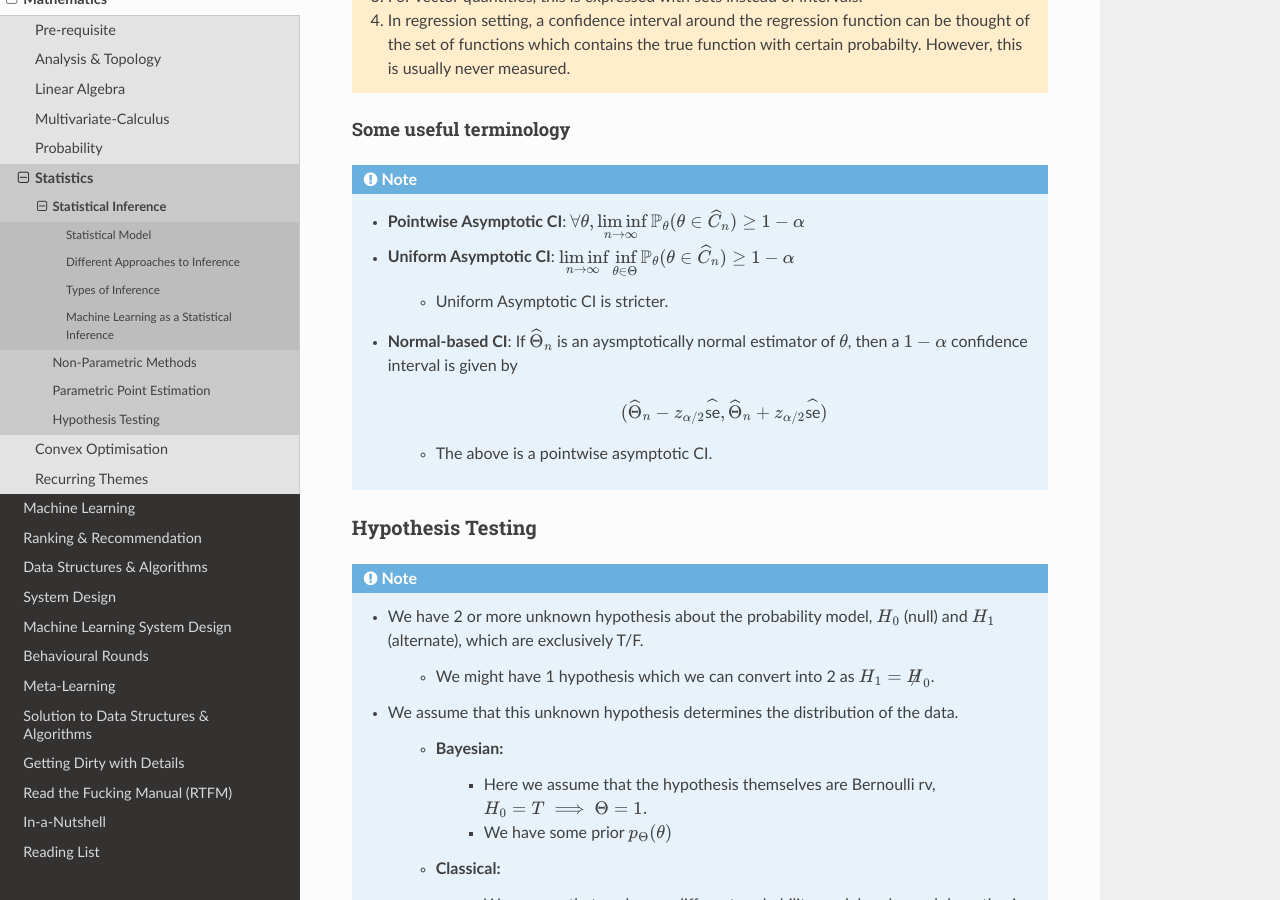
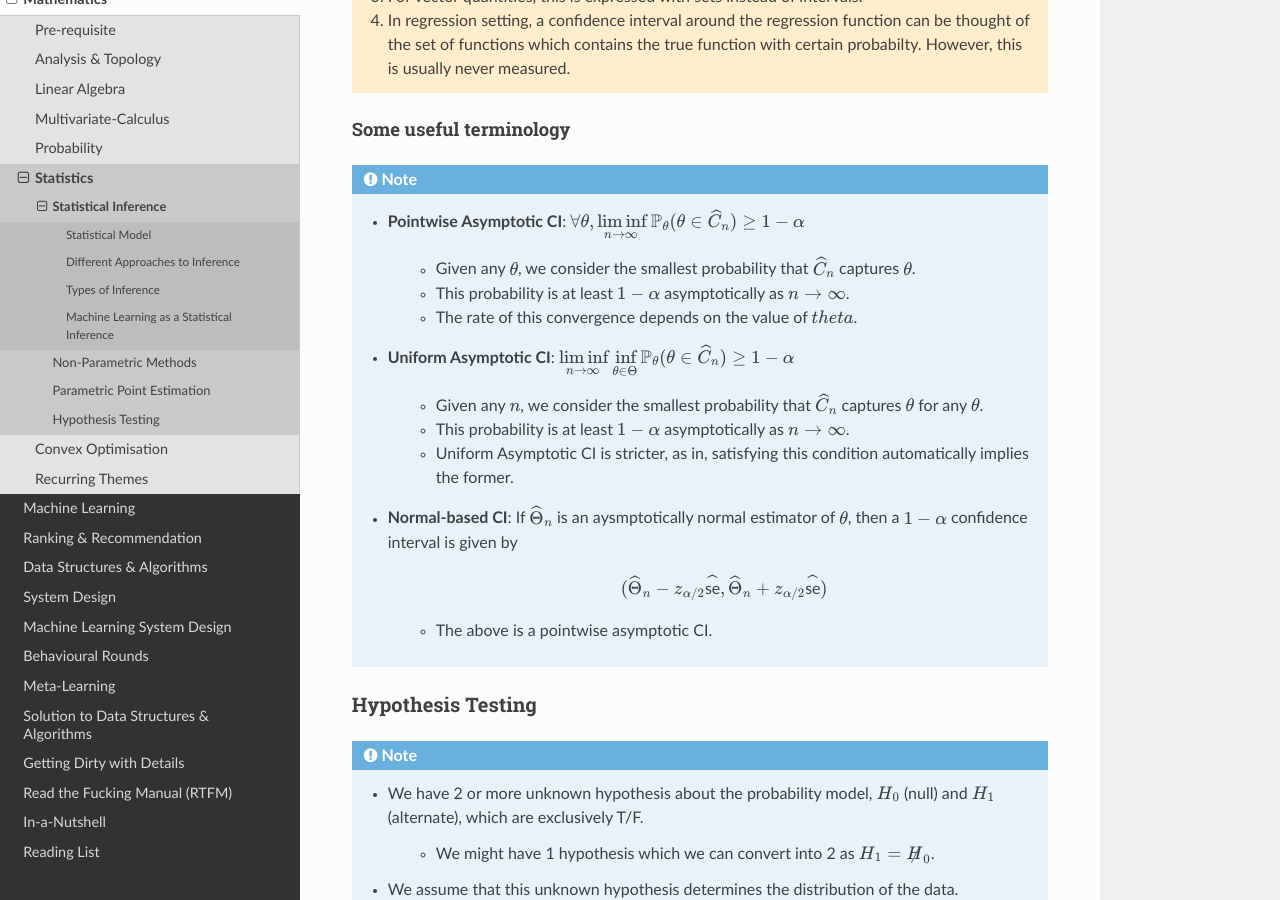
Before and after one commit to uselesstechjunks/leetcode, a Sphinx documentation site: the page built from docs/source/math/stat/inference.rst, in a window 1280 px wide and 900 px high, scrolled down 4357 px. Built offline with Sphinx 7.4.7 and the Read the Docs theme 2.0.0, drawn with Linux system fonts in a browser that asks for light colours; some of the changed text lies outside the part shown.

Commit message:
Update inference.rst

```diff
--- a/docs/source/math/stat/inference.rst
+++ b/docs/source/math/stat/inference.rst
@@ -101,8 +101,8 @@ Some useful terminology
 		* Bayesian: :math:`\tilde{\Theta}_n=\widehat{\Theta}_n-\Theta`
 	* **Bias**:
 
-		* Classical: :math:`\text{b}(\widehat{\Theta}_n)=\mathbb{E}_{\theta}[\tilde{\Theta}_n]=\mathbb{E}_{\theta}[\widehat{\theta}_n]-\theta`
-		* Bayesian: :math:`\text{b}(\widehat{\Theta}_n)=\mathbb{E}[\tilde{\Theta}_n]=\mathbb{E}[\widehat{\theta}_n]-\mathbb{E}[\Theta]`
+		* Classical: :math:`\text{b}(\widehat{\Theta}_n)=\mathbb{E}_{\theta}[\tilde{\Theta}_n]=\mathbb{E}_{\theta}[\widehat{\Theta}_n]-\theta`
+		* Bayesian: :math:`\text{b}(\widehat{\Theta}_n)=\mathbb{E}[\tilde{\Theta}_n]=\mathbb{E}[\widehat{\Theta}_n]-\mathbb{E}[\Theta]`
 	* **Standard Error**:
 
 		* Classical: :math:`\text{se}(\widehat{\Theta}_n)=\sqrt{\mathbb{V}_{\theta}(\widehat{\Theta}_n)}`
@@ -145,9 +145,15 @@ Some useful terminology
 -------------------------------------------------------------------------------------------
 .. note::
 	* **Pointwise Asymptotic CI**: :math:`\forall\theta,\liminf\limits_{n\to\infty}\mathbb{P}_{\theta}(\theta\in\widehat{C}_n)\ge 1-\alpha`
+
+		* Given any :math:`\theta`, we consider the smallest probability that :math:`\widehat{C}_n` captures :math:`\theta`.
+		* This probability is at least :math:`1-\alpha` asymptotically as :math:`n\to\infty`.
+		* The rate of this convergence depends on the value of :math:`theta`.
 	* **Uniform Asymptotic CI**: :math:`\liminf\limits_{n\to\infty}\inf\limits_{\theta\in\Theta}\mathbb{P}_{\theta}(\theta\in\widehat{C}_n)\ge 1-\alpha`
 
-		* Uniform Asymptotic CI is stricter.
+		* Given any :math:`n`, we consider the smallest probability that :math:`\widehat{C}_n` captures :math:`\theta` for any :math:`\theta`.
+		* This probability is at least :math:`1-\alpha` asymptotically as :math:`n\to\infty`.
+		* Uniform Asymptotic CI is stricter, as in, satisfying this condition automatically implies the former.
 	* **Normal-based CI**: If :math:`\widehat{\Theta}_n` is an aysmptotically normal estimator of :math:`\theta`, then a :math:`1-\alpha` confidence interval is given by
 
 		.. math:: (\widehat{\Theta}_n-z_{\alpha/2}\widehat{\text{se}},\widehat{\Theta}_n+z_{\alpha/2}\widehat{\text{se}})
```
